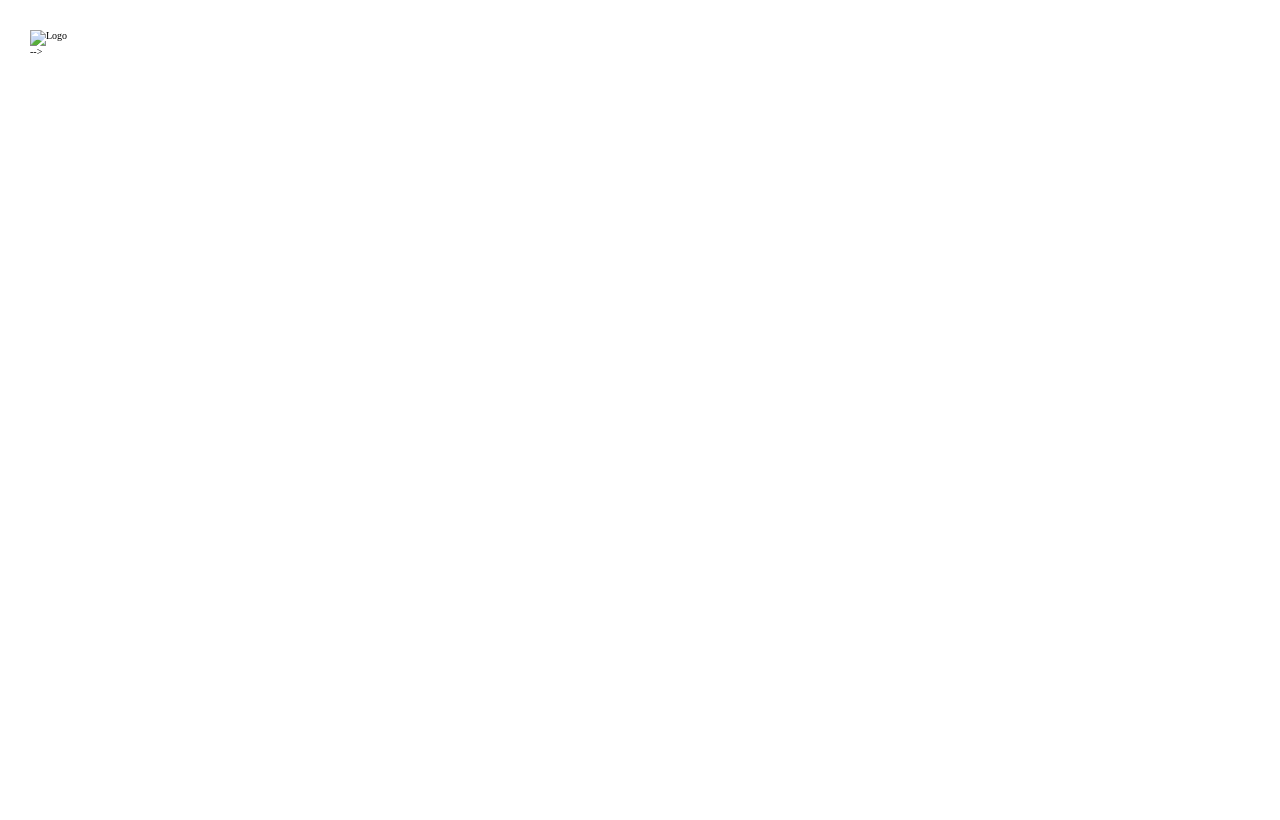
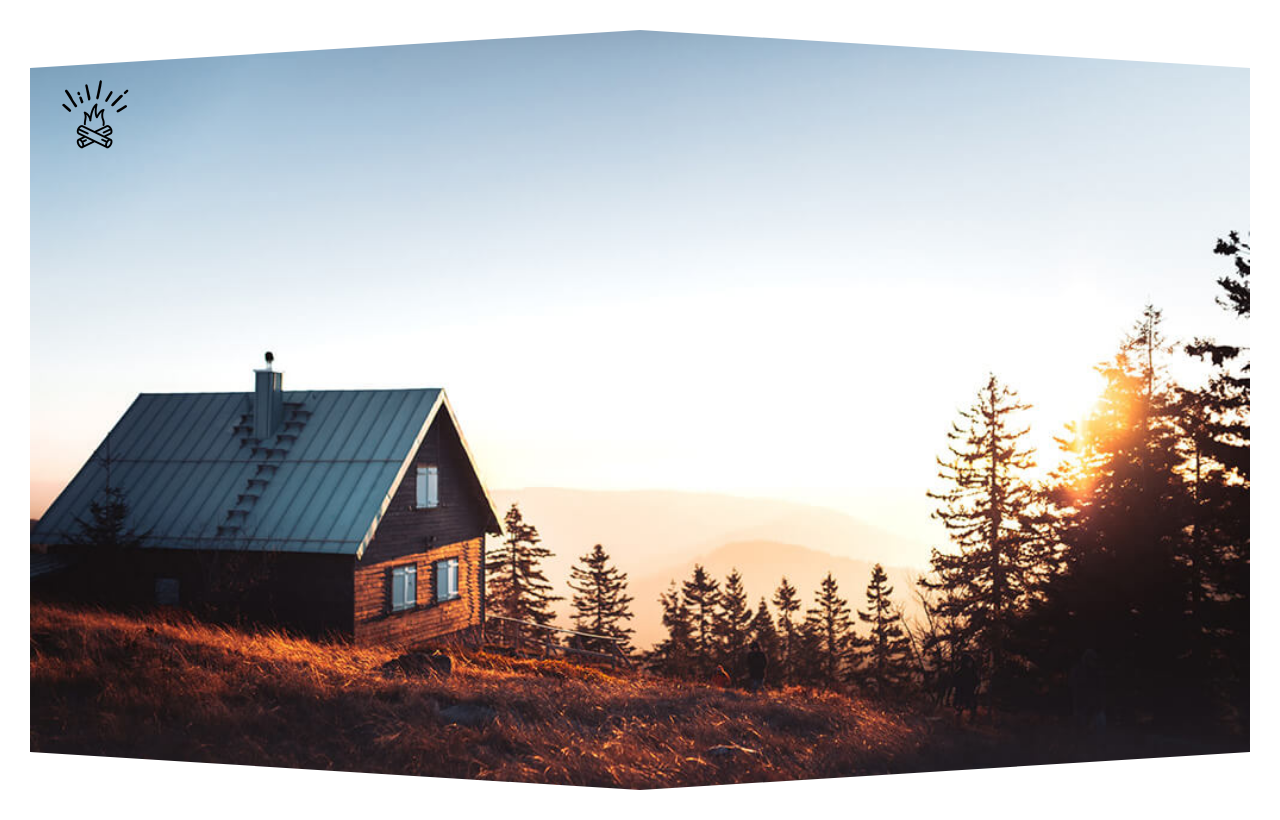
Before and after one commit to justinsonnen/Web_frontend_prac, a website: page index.html in a window 1280 px wide. Drawn offline with Linux system fonts and the light colour scheme.

Commit message:
placed and styled logo

```diff
--- a/sass/layout/_header.scss
+++ b/sass/layout/_header.scss
@@ -0,0 +1,24 @@
+/* viewport height, and header background image definitons*/
+.header {
+    height: 95vh;
+
+    background-image: url(/public/images/cabin_header-lg.jpg);
+
+    background-size: cover;
+    background-position: top;
+    position: relative;
+
+    -webkit-clip-path: polygon(50% 0%, 100% 5%, 100% 95%, 50% 100%, 50% 100%, 0 95%, 0 5%);
+    clip-path: polygon(50% 0%, 100% 5%, 100% 95%, 50% 100%, 50% 100%, 0 95%, 0 5%);
+
+
+    &__logo-box {
+        position: absolute;
+        top: 5rem;
+        left: 3rem;
+    }
+
+    &__logo {
+        height: 7rem;
+    }
+}
```
Also changed, not shown: public/css/styles.css, public/images/logo-sm.png (added).
